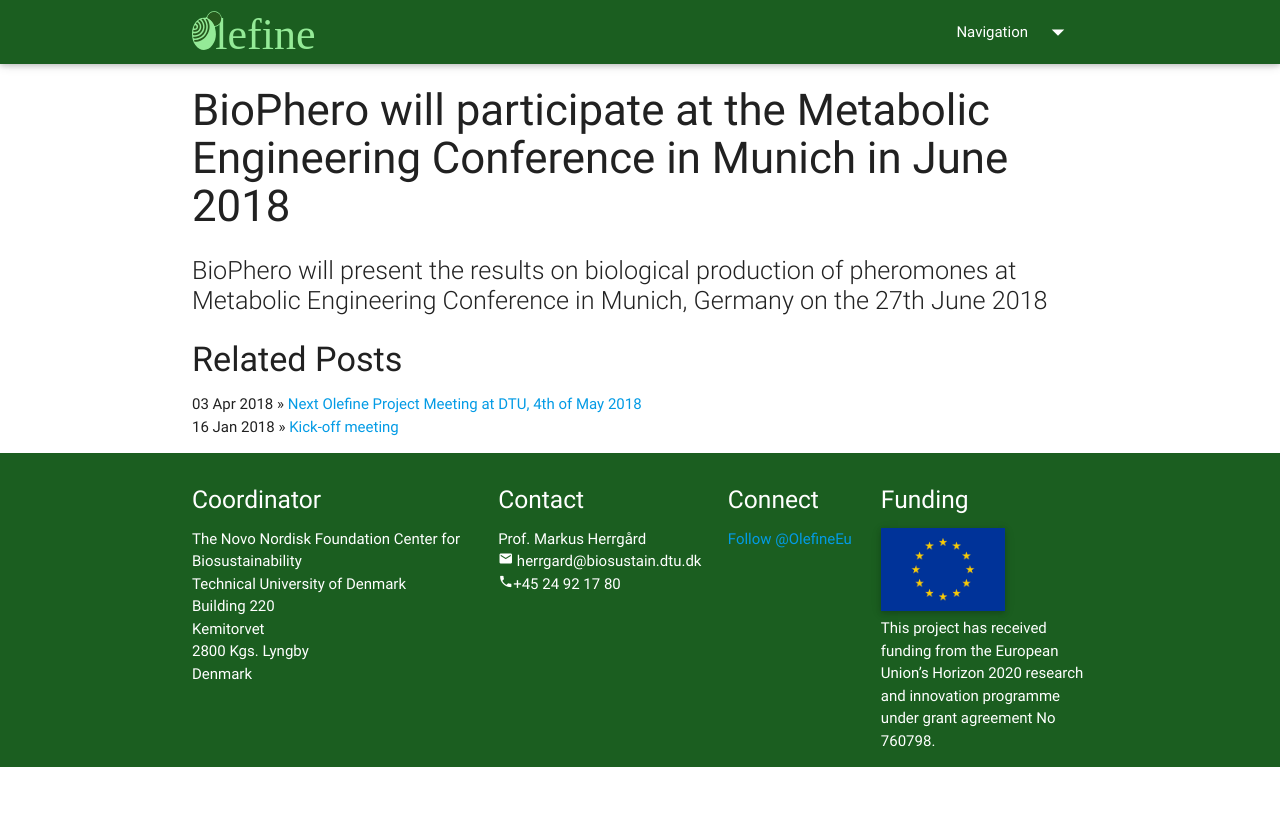
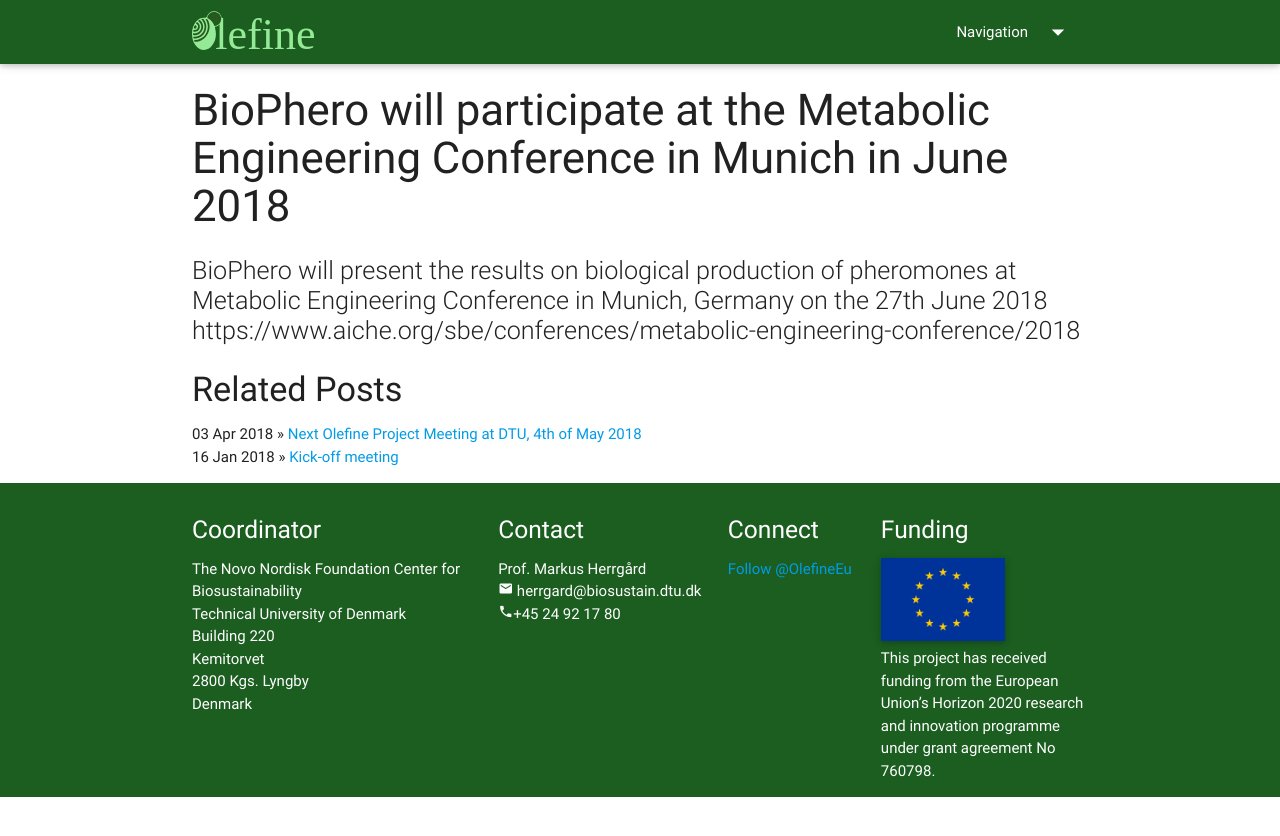
Before and after one commit to biosustain/olefine-website, a Jekyll site: the page built from _posts/2018-04-25-BioPhero-will-participate-at-the-Metabolic-Engineering-Conference-in-Munich-Germany-on-the-27th-June-2018.md, in a window 1280 px wide. Shown: the top 836 px of the page. Built offline with Jekyll 4.4.1, drawn with Linux system fonts in a browser that asks for light colours; nearby versions of some CDN libraries; comment, search, counter and statistics services are not loaded; some of the changed lines change nothing that is shown.

Commit message:
Update 2018-04-25-BioPhero-will-participate-at-the-Metabolic-Engineering-Conference-in-Munich-Germany-on-the-27th-June-2018.md

```diff
--- a/_posts/2018-04-25-BioPhero-will-participate-at-the-Metabolic-Engineering-Conference-in-Munich-Germany-on-the-27th-June-2018.md
+++ b/_posts/2018-04-25-BioPhero-will-participate-at-the-Metabolic-Engineering-Conference-in-Munich-Germany-on-the-27th-June-2018.md
@@ -5,4 +5,4 @@
 published: true
 ---
 
-BioPhero will present the results on biological production of pheromones at Metabolic Engineering Conference in Munich, Germany on the 27th June 2018
+BioPhero will present the results on biological production of pheromones at Metabolic Engineering Conference in Munich, Germany on the 27th June 2018 https://www.aiche.org/sbe/conferences/metabolic-engineering-conference/2018
```
